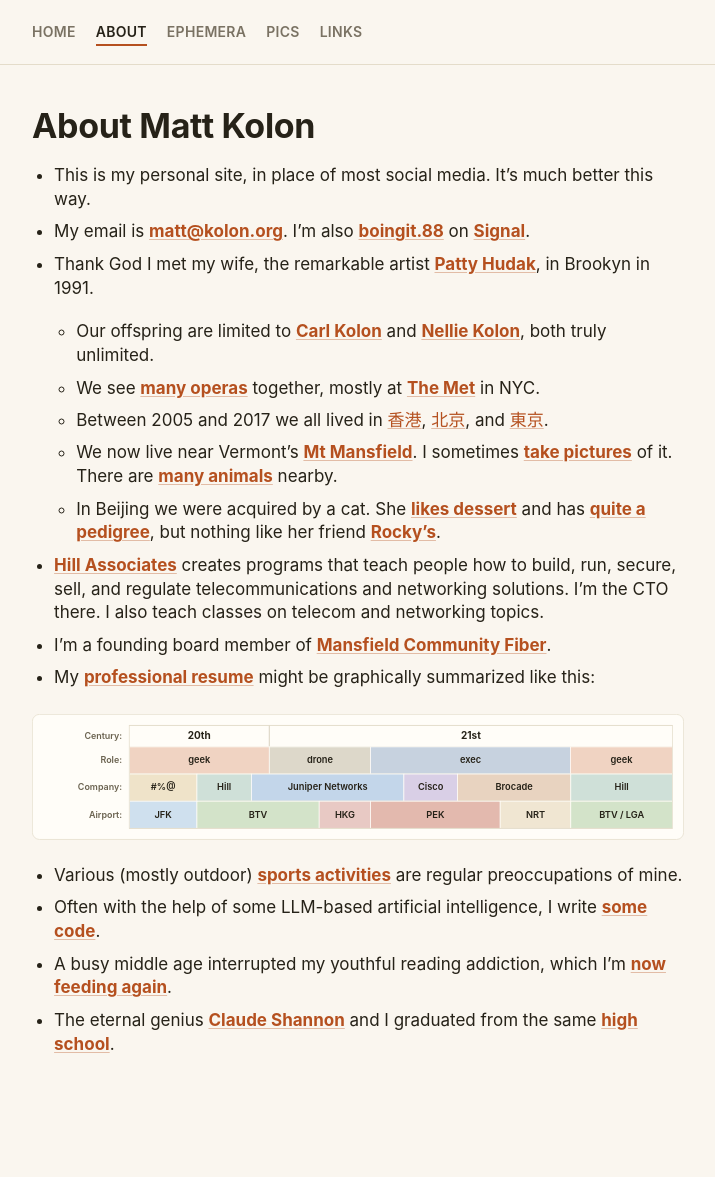
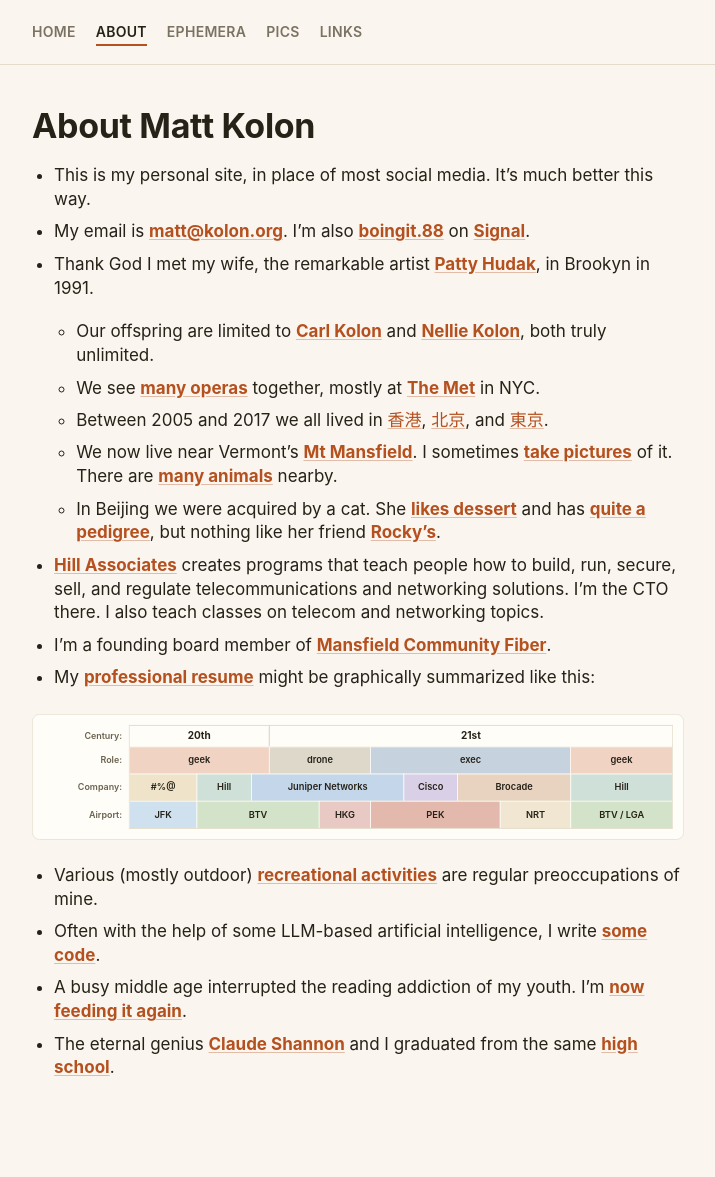
Before and after one commit to mkolon/mattkolon.com, a Jekyll site: the page built from about.md, in a window 1280 px wide. Shown: the whole page, without its empty margins (282-997 px from the left). Built offline with Jekyll 4.4.1, drawn with Linux system fonts in a browser that asks for light colours; before the commit the page ends 1153 px from its top, so only the background shows below that.

Commit message:
rebuild cleanup

```diff
--- a/about.md
+++ b/about.md
@@ -33,10 +33,10 @@
 {% include timeline.svg %}
 </div>
 
-- Various (mostly outdoor) [**sports activities**](https://www.strava.com/athletes/25264732){:target="_blank"} are regular preoccupations of mine.
+- Various (mostly outdoor) [**recreational activities**](https://www.strava.com/athletes/25264732){:target="_blank"} are regular preoccupations of mine.
 
 - Often with the help of some LLM-based artificial intelligence, I write [**some code**](https://github.com/mkolon){:target="_blank"}.
 
-- A busy middle age interrupted my youthful reading addiction, which I'm [**now feeding again**](https://bit.ly/3Zstavx){:target="_blank"}.
+- A busy middle age interrupted the reading addiction of my youth. I'm [**now feeding it again**](https://bit.ly/3Zstavx){:target="_blank"}.
 
 - The eternal genius [**Claude Shannon**](https://en.wikipedia.org/wiki/Claude_Shannon) and I graduated from the same [**high school**](https://ghs.gaylordschools.com/).
```
